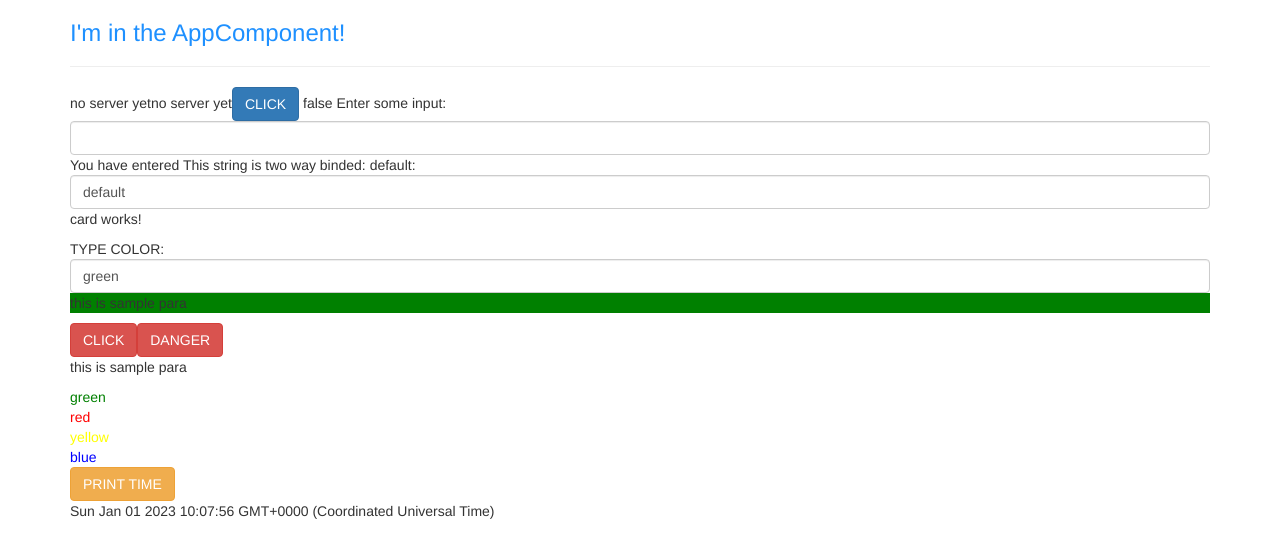
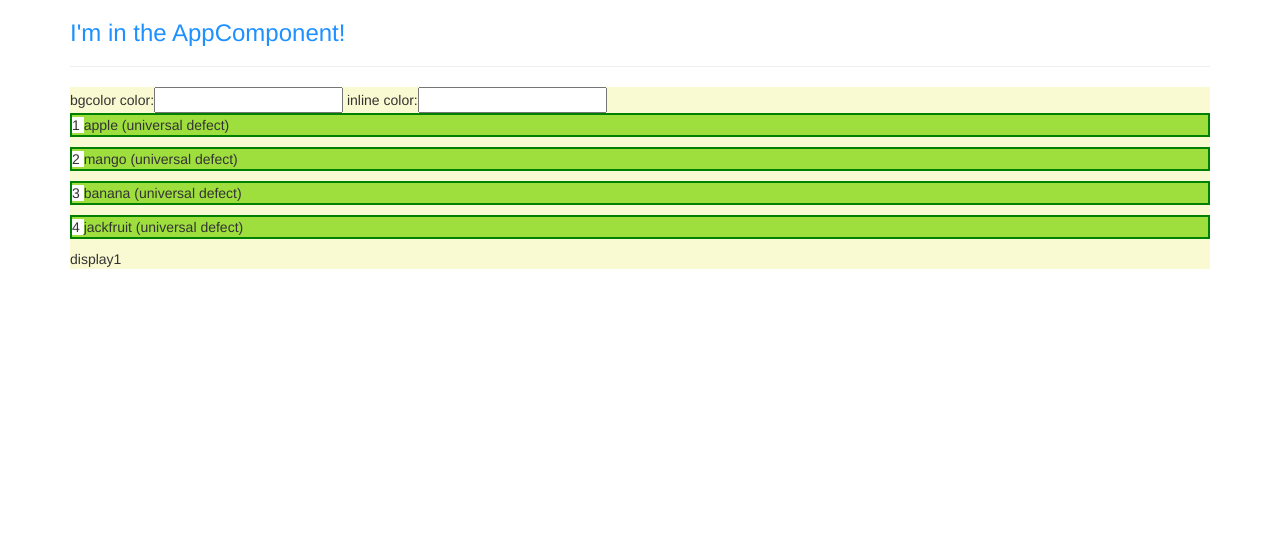
Before and after one commit to Rawendra/angularNewSample, an Angular app: page / in a window 1280 px wide. Shown: the top 558 px of the page. Built offline with nearby package versions, Linux system fonts and the light colour scheme.

Commit message:
feature directive code

```diff
--- a/src/app/app.component.html
+++ b/src/app/app.component.html
@@ -3,9 +3,7 @@
     <div class="col-xs-12">
       <h3>I'm in the AppComponent!</h3>
       <hr>
-      <app-servers></app-servers>
-      <!--<div app-servers></div>-->
-      <!--<div class="app-servers"></div>-->
+      <app-home></app-home>
     </div>
   </div>
 </div>
--- /dev/null
+++ b/src/app/basic-high-light.directive.ts
@@ -0,0 +1,15 @@
+import { Directive ,ElementRef,OnInit} from '@angular/core';
+
+@Directive({
+  selector: '[appBasicHighLight]'
+})
+export class BasicHighLightDirective implements OnInit {
+
+  constructor(private elemref:ElementRef) {
+
+   }
+   ngOnInit(){
+    this.elemref.nativeElement.style.backgroundColor='white'
+   }
+
+}
--- /dev/null
+++ b/src/app/directives/basic-high-light-directive.directive.ts
@@ -0,0 +1,27 @@
+import { Directive, ElementRef, OnInit, Renderer2, HostListener } from "@angular/core";
+
+@Directive({
+  selector: "[appBasicHighLightDirective]",
+})
+export class BasicHighLightDirectiveDirective implements OnInit {
+  @HostListener('mouseenter') mouseOver(event:Event){
+    this.renderer.setStyle(
+      this.element.nativeElement,
+      "background-color",
+      "lightblue"
+    );
+    this.renderer.setStyle(this.element.nativeElement, "color", "blue");
+  }
+  @HostListener('mouseleave') mouseLeave(event:Event){
+    this.renderer.setStyle(
+      this.element.nativeElement,
+      "background-color",
+      "transparent"
+    );
+    this.renderer.setStyle(this.element.nativeElement, "color", "black");
+  }
+  constructor(private element: ElementRef, private renderer: Renderer2) {}
+  ngOnInit() {
+
+  }
+}
--- /dev/null
+++ b/src/app/directives/host-binding-directive.directive.ts
@@ -0,0 +1,32 @@
+import {
+  Directive,
+  OnInit,
+  HostBinding,
+  HostListener,
+  Input,
+} from "@angular/core";
+
+@Directive({
+  selector: "[appHostBindingDirective]",
+})
+export class HostBindingDirectiveDirective implements OnInit {
+  @HostBinding("style.backgroundColor") backGroundColor: string;
+  @HostBinding("style.color") color: string;
+  @Input("default-color") defaultBackground: string;
+  @Input("custom-color") customBackground: string;
+  constructor() {}
+  ngOnInit() {
+    this.backGroundColor = "transparent";
+  }
+  @HostListener("mouseenter") mouseEnter(eventData: Event) {
+    console.log('this.defaultBackground',this.defaultBackground )
+    this.backGroundColor = this.defaultBackground || "lightyellow";
+    this.color = this.customBackground || "blue";
+  }
+
+  @HostListener("mouseleave") mouseLeave(eventData: Event) {
+    this.backGroundColor = "transparent";
+    console.log('this.defaultBackground',this.defaultBackground )
+    this.color = "black";
+  }
+}
--- /dev/null
+++ b/src/app/directives/structural-directive.directive.ts
@@ -0,0 +1,20 @@
+import { Directive, Input, TemplateRef, ViewContainerRef } from "@angular/core";
+
+@Directive({
+  selector: "[appStructuralDirective]",
+})
+export class StructuralDirectiveDirective {
+
+  @Input() set appStructuralDirective(condition: boolean) {
+    if (!condition) {
+      this.vcRef.createEmbeddedView(this.templateRef);
+    } else {
+      this.vcRef.clear()
+    }
+  }
+
+  constructor(
+    private templateRef: TemplateRef<any>,
+    private vcRef: ViewContainerRef
+  ) {}
+}
--- /dev/null
+++ b/src/app/home/home.component.css
@@ -0,0 +1,8 @@
+.home-content{
+  background-color: rgb(158, 223, 61);
+  border: 2px solid green;
+  margin-bottom: 10px;
+}
+.home-container{
+  background-color: lightgoldenrodyellow;
+}
--- /dev/null
+++ b/src/app/home/home.component.html
@@ -0,0 +1,16 @@
+<div class="home-container">
+  bgcolor color:<input (change)="handleDefaultColor($event)" /> inline
+  color:<input (change)="handleCustomColor($event)" />
+  <div class="home-content" *ngFor="let item of listForString; index as index">
+    <span appBasicHighLight>{{ index + 1 }} </span>
+    <span appBasicHighLightDirective>{{ item }} </span>
+    <span
+      appHostBindingDirective
+      [default-color]="defaultColor"
+      [custom-color]="customColor"
+      >(universal defect)</span
+    >
+  </div>
+  <span *appStructuralDirective="defaultColor"> display1 </span>
+  <span *appStructuralDirective="!defaultColor"> display2 </span>
+</div>
--- /dev/null
+++ b/src/app/home/home.component.ts
@@ -0,0 +1,26 @@
+import { Component, OnInit } from "@angular/core";
+
+@Component({
+  selector: "app-home",
+  templateUrl: "./home.component.html",
+  styleUrls: ["./home.component.css"],
+})
+export class HomeComponent implements OnInit {
+  listForString = [];
+  defaultColor: string;
+  customColor: string;
+
+  constructor() {}
+
+  ngOnInit(): void {
+    this.listForString = ["apple", "mango", "banana", "jackfruit"];
+  }
+  handleDefaultColor(event) {
+    console.log("handleDefaultColor", event.target.value);
+    this.defaultColor = event.target.value;
+  }
+  handleCustomColor(event) {
+    console.log("handleCustomColor", event);
+    this.customColor = event.target.value;
+  }
+}
```
Also changed, not shown: src/app/app.module.ts (+11 -1 lines), 2 other files (tests, documents, lock files or other folders).
